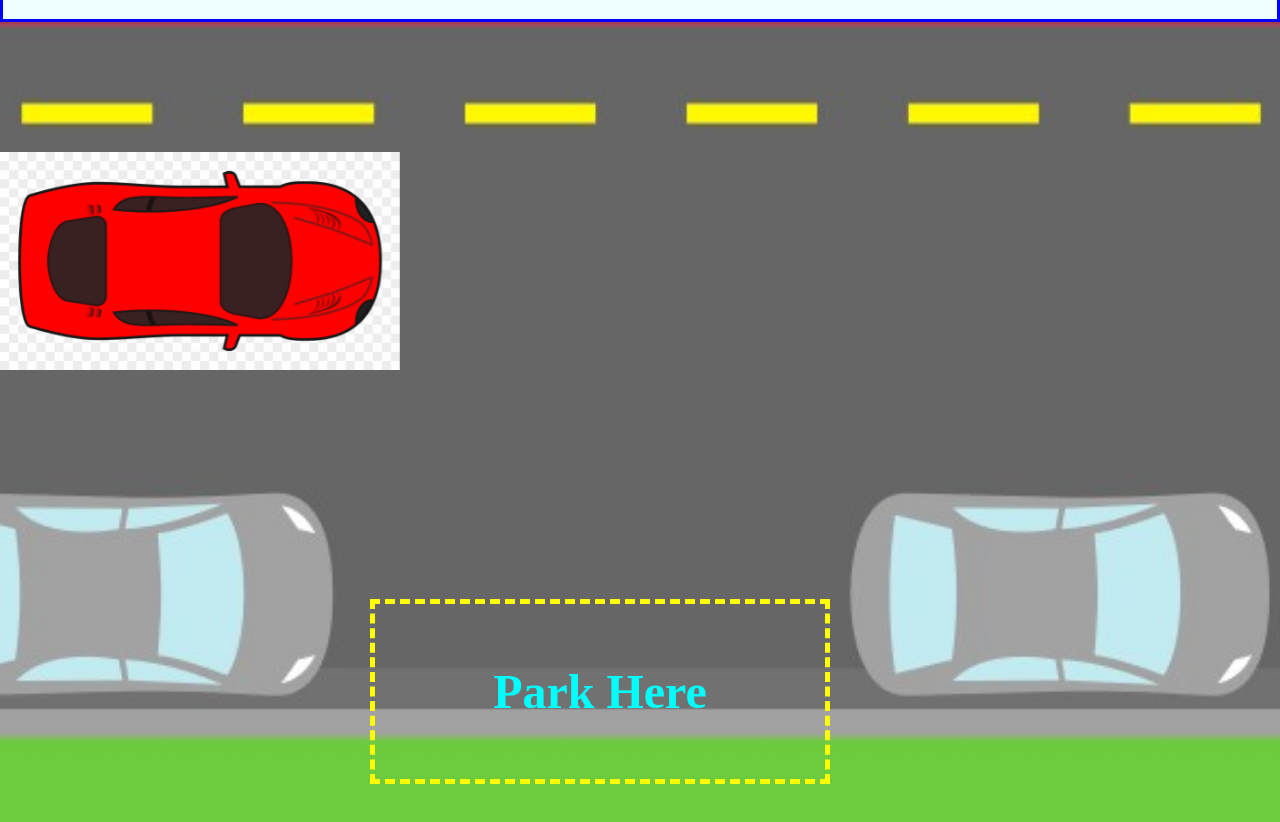
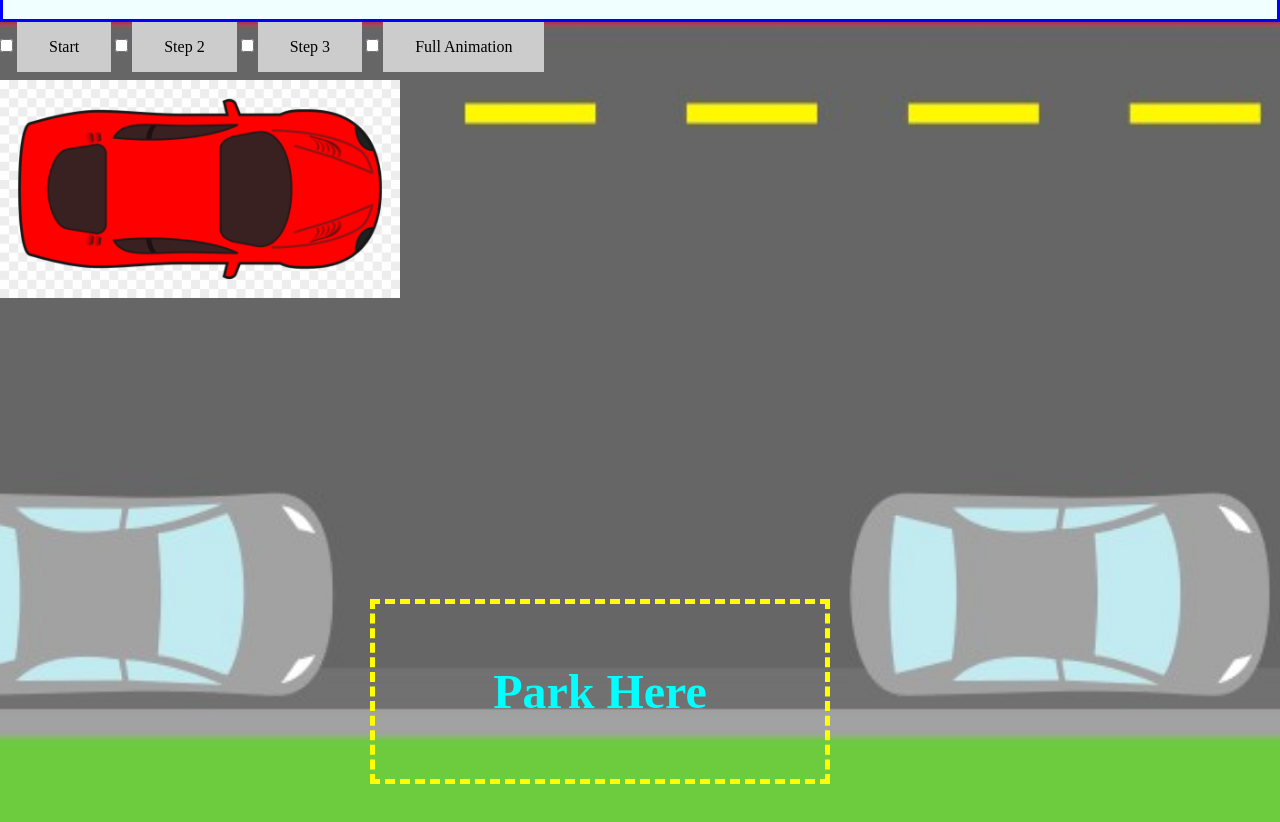
Before and after one commit to hasinyeahia/CSC-4370-Project, a plain HTML site: page index.htm in a window 1280 px wide. Shown: the part 71-893 px from the top of the page. Drawn offline with Linux system fonts and the light colour scheme.

Commit message:
Add files via upload
Second Commit

```diff
--- a/animate.css
+++ b/animate.css
@@ -3,6 +3,25 @@
     margin:0;
     padding:0;
 }
+
+input[type=toggle] {
+   position: relative;
+   top: -9999px;
+   left: -9999px;
+}
+
+label {
+  cursor: pointer;
+  user-select: none;
+}
+
+label {
+    display:inline-block;
+    background:#ccc;
+    margin:0 0 .5em 0;
+    padding:1em 2em;
+}
+
 
 h1{
     border: 3px solid blue;
@@ -34,16 +53,19 @@ h1{
     background-image: url(lot.jpg);
     background-size:cover;
     background-position: center;
-    position:relative;
+    position:absolute;
     overflow-x:hidden;
+    z-index: -1;
 }
 
 
-.car
+.carr
 {
+
     width:400px;
     position:relative;
-    animation:drive 5s infinite;
+    /*animation:drive 5s infinite;*/
+    z-index:1;
 }
 
 
@@ -57,20 +79,45 @@ h1{
 
     /*moves right*/
     25% {
-        transform: translateX(800px);
+        transform: translate(800px,60px);
     }
 
     /*reverses at angle into parking spot*/
     55% {
-        transform: rotate(-45deg) translate(175px,500px);
+        transform: rotate(-45deg) translate(240px,40px);
 
     }
 
     /*straightens car*/
     100% {
-        transform: rotate(0deg) translate(100%,165%);
+        transform: rotate(0deg) translate(30%,135%);
 
     }
 
 
 }
+
+/* checked */
+input[type=checkbox].start:checked ~ .car {
+    /*animation:drive 15s steps(5,end) infinite;*/
+   transform: translate(800px,60px);
+
+}
+
+input[type=checkbox].step2:checked ~ .car{
+
+   /* transform: translate(800px,60px);*/
+    transform: rotate(-45deg) translate(240px,40px);
+}
+
+input[type=checkbox].step3:checked ~ .car{
+
+   /* transform: translate(800px,60px);*/
+    transform: rotate(0deg) translate(30%,135%);
+}
+
+input[type=checkbox].finish:checked ~ .car{
+
+   /* transform: translate(800px,60px);*/
+    animation:drive 10s steps(4,end) infinite;
+}
--- a/index.htm
+++ b/index.htm
@@ -8,13 +8,33 @@
 <body>
     <h1>Parallel Parking</h1>
     <div class="parkinglot">
-        <img class="car"src="car.png">
+        <!--<img class="car" src="car.png">-->
     </div>
 
     <div class="park">
         <h2>Park Here</h2>
     </div>
 
+
+    <input class="start" type="checkbox" id="start" />
+    <label for="start" onclick>Start</label>
+
+    <input class="step2" type="checkbox" id="step2" />
+    <label for="step2" onclick>Step 2</label>
+
+    <input class="step3" type="checkbox" id="step3" />
+    <label for="step3" onclick>Step 3</label>
+
+    <input class="finish" type="checkbox" id="finish" />
+    <label for="finish" onclick>Full Animation</label>
+
+    <div class="car">
+        <img class="carr"src="car.png">
+    </div>
+
+
+
+
 </body>
 
 </html>
```
